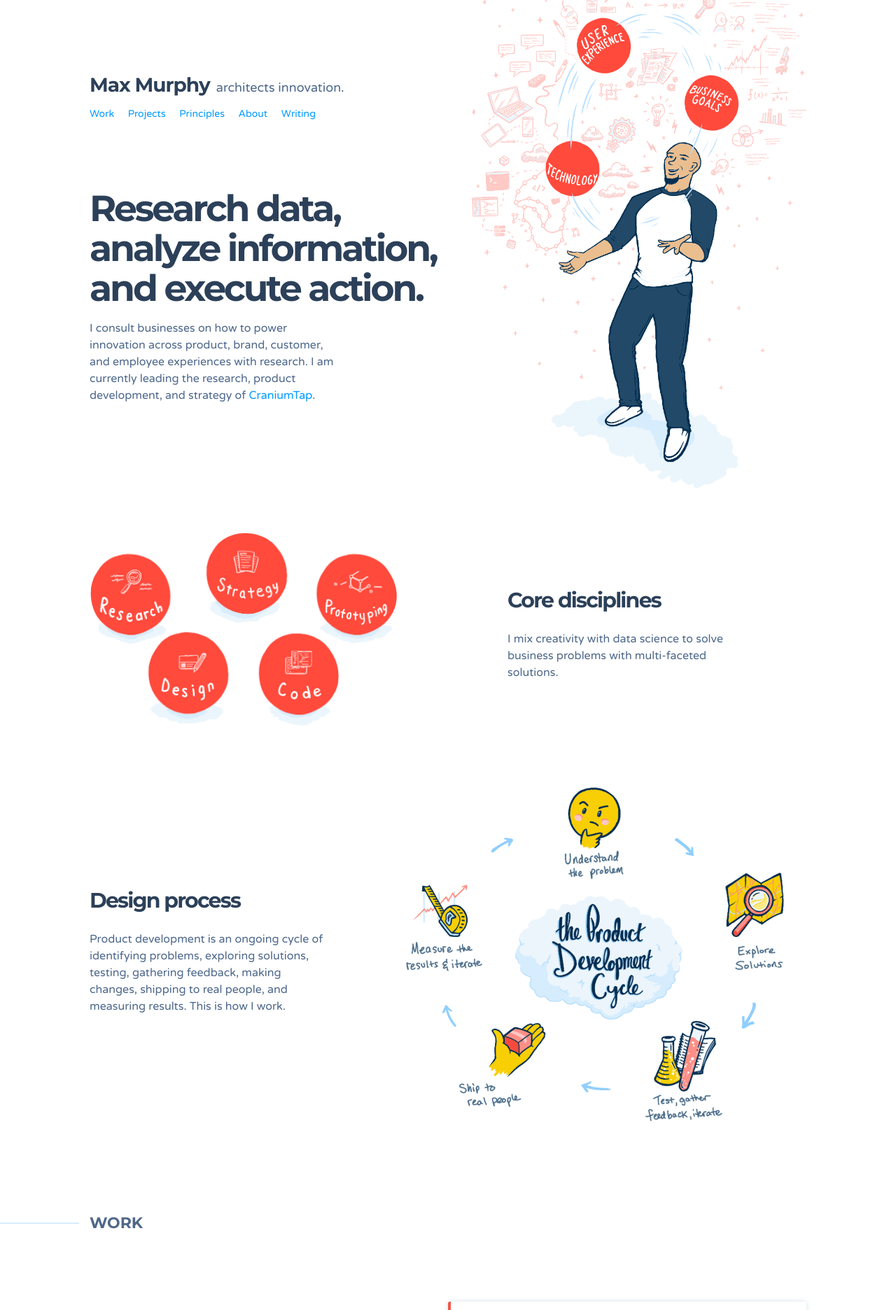
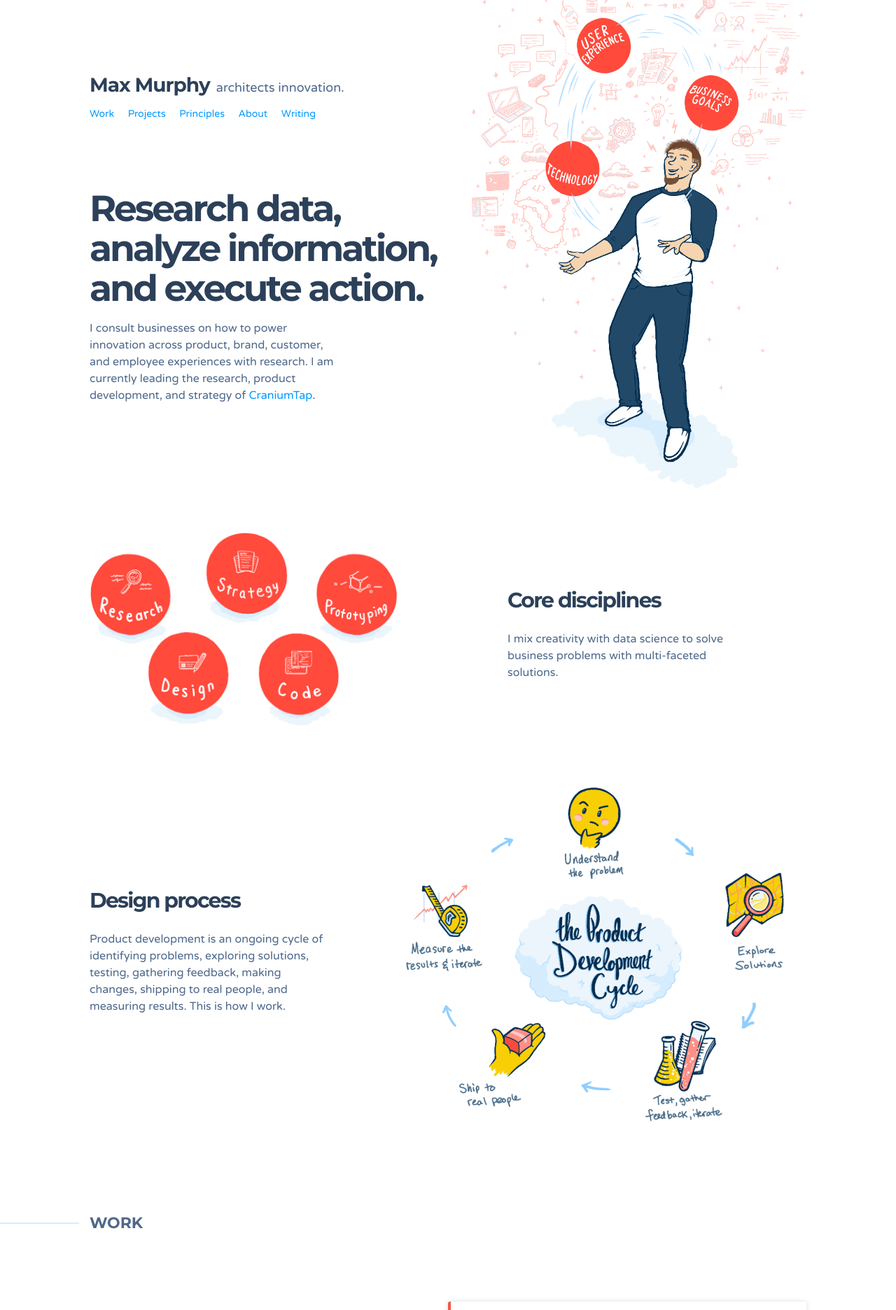
Before and after one commit to zenifold/max_page, a Jekyll site: the page built from index.html, in a window 1280 px wide. Shown: the top 1872 px of the page at 70% size. Built offline with Jekyll 4.4.1, drawn with Linux system fonts in a browser that asks for light colours; some web fonts are replaced.

Commit message:
updates to intro images

```diff
--- a/_includes/home/intro.html
+++ b/_includes/home/intro.html
@@ -4,7 +4,7 @@
       {% include site-nav.html %}
 
       <div class="intro-illustration">
-        <img src="/img/intro-sm.png" class="img-full-width intro-illustration-banner-sm relative" alt="illustration portraying me juggling user experience, technology, and business goals" width="400" />
+        <img src="/img/intro-sm-max.png" class="img-full-width intro-illustration-banner-sm relative" alt="illustration portraying me juggling user experience, technology, and business goals" width="400" />
       </div>
 
       <h2 class="headline mt4 mb2 pt3">
@@ -19,7 +19,7 @@
     </div>
 
     <div class="intro-illustration intro-illustration-container col col-6">
-      <img alt="illustration portraying me juggling user experience, technology, and business goals" src="/img/intro.png" class="img-full-width right intro-img-primary relative" width="480" />
+      <img alt="illustration portraying me juggling user experience, technology, and business goals" src="/img/intro-max.png" class="img-full-width right intro-img-primary relative" width="480" />
     </div>
 
 </section>
```
Also changed, not shown: img/404-illustration-max.png (added), img/intro-max.png (added), img/intro-sm-max.png (added).
